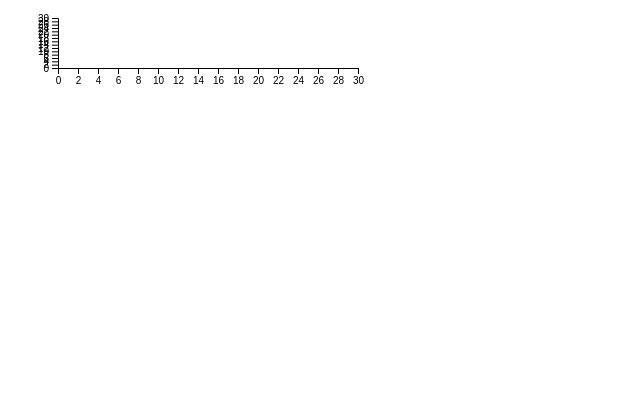
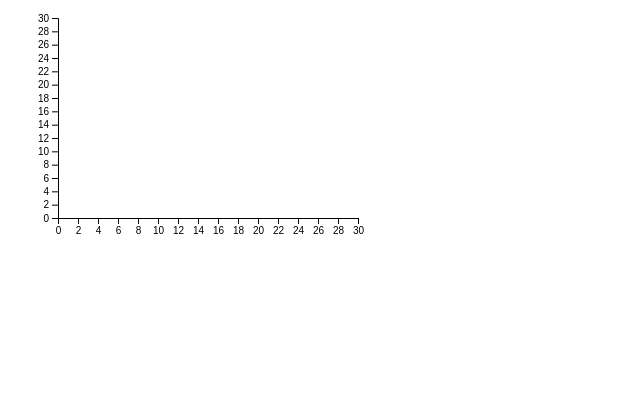
Before and after one commit to gefeihu/1009, a plain HTML site: page 1030.html in a window 1280 px wide. Shown: the whole page, without its empty margins (0-640 px from the left). Drawn offline with nearby package versions, Linux system fonts and the light colour scheme.

Commit message:
Update 1030.html

```diff
--- a/1030.html
+++ b/1030.html
@@ -9,7 +9,7 @@
 	<body>
 		<script>
 
-         var width = 400, height = 100;
+         var width = 400, height = 400;
 
 var data = [10, 15, 20, 25, 30];
 var svg = d3.select("body")
```
